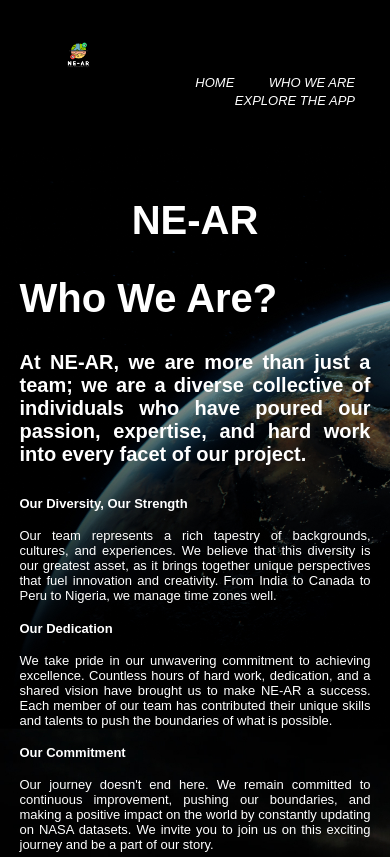
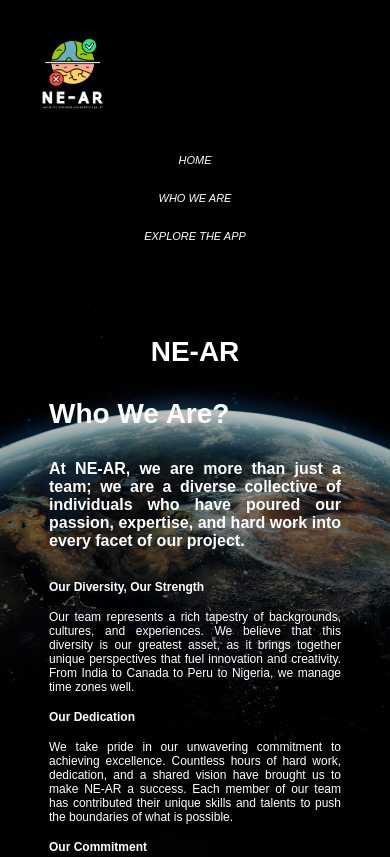
Before and after one commit to RRwelfarework/web1, a plain HTML site: page who-we-are.html in a window 390 px wide. Shown: the top 857 px of the page. Drawn offline with Linux system fonts and the light colour scheme.

Commit message:
Update who-we-are.css

```diff
--- a/who-we-are.css
+++ b/who-we-are.css
@@ -5,20 +5,46 @@ body {
     background-color: #f4f4f4;
 }
 
+/* Header Styles */
 header {
     background-color: #000000;
     padding: 20px;
+    display: flex;
+    justify-content: space-between;
+    align-items: center;
+    flex-wrap: wrap;
+}
+
+/* Logo Styling */
+.main-logo {
+    display: flex;
+    justify-content: left;
+    align-items: center;
+    height: auto;
+    width: 12%;
+}
+
+.main-logo img {
+    max-width: 100%;
+    height: auto;
+}
+
+/* Navigation Styles */
+header nav {
+    flex-grow: 1;
+    text-align: right;
 }
 
 header nav ul {
     list-style-type: none;
-    text-align: right;
-    font-style: italic;
-
+    margin: 0;
+    padding: 0;
+    display: flex;
+    justify-content: flex-end;
+    flex-wrap: wrap;
 }
 
 header nav ul li {
-    display: inline-block;
     margin: 0 15px;
 }
 
@@ -26,47 +52,133 @@ header nav ul li a {
     color: white;
     text-decoration: none;
     font-size: 13px;
+    font-style: italic;
 }
 
-.main-logo {
-    display: flex;
-    justify-content: left;
-    align-items: center;
-    height: 12%;
-    width: 12%;
+/* Responsive Design */
+@media screen and (max-width: 768px) {
+    header {
+        flex-direction: column;
+        align-items: center;
+    }
+
+    .main-logo {
+        width: 20%;
+        margin-bottom: 15px;
+    }
+
+    header nav ul {
+        justify-content: center;
+        flex-direction: column;
+        text-align: center;
+    }
+
+    header nav ul li {
+        margin: 10px 0;
+    }
+}
+
+@media screen and (max-width: 480px) {
+    header nav ul li a {
+        font-size: 11px;
+    }
+
+    .main-logo {
+        width: 30%;
+    }
 }
 
 
 
 /* Features Section */
 .features {
-    padding: 50px;
+    padding: 5%; /* Use a percentage for better responsiveness */
     text-align: center;
     background-color: white;
     background-image: url('./BACKGROUND.jpg');
     background-size: cover;
-    height: 100%;
-    padding: 5%;
+    background-position: top; /* Ensure the wallpaper displays from the top */
+    color: #ffffff; /* Set a default text color */
 }
 
+/* Title styles */
 .features h2 {
-    color: #ffffff;
     font-size: 40px;
     margin-bottom: 30px;
 }
 
+/* Subtitle styles */
 .features h3 {
-    color: #ffffff;
     font-size: 20px;
     margin-bottom: 30px;
 }
 
+/* Feature item styles */
 .feature-item {
-    color: #ffffff;
     margin-bottom: 20px;
     text-align: justify;
     font-size: small;
 }
+
+/* Responsive styles */
+@media (max-width: 768px) {
+    .features {
+        padding: 10%; /* Adjust padding for smaller screens */
+    }
+
+    .features h2 {
+        font-size: 32px; /* Smaller font size for h2 */
+    }
+
+    .features h3 {
+        font-size: 18px; /* Smaller font size for h3 */
+    }
+
+    .feature-item {
+        font-size: 14px; /* Increase font size for better readability on small screens */
+    }
+}
+
+@media (max-width: 480px) {
+    .features h2 {
+        font-size: 28px; /* Further reduce font size for very small screens */
+    }
+
+    .features h3 {
+        font-size: 16px; /* Further reduce font size for h3 */
+    }
+
+    .feature-item {
+        font-size: 12px; /* Smaller font size for feature items */
+    }
+}
+
+/* Optional: Flexbox layout for feature items */
+.feature-list {
+    display: flex;
+    flex-wrap: wrap;
+    justify-content: center; /* Center the feature items */
+}
+
+.feature-item {
+    flex: 1 1 calc(33.333% - 20px); /* Each item takes up a third of the row with spacing */
+    margin: 10px; /* Add margin for spacing */
+}
+
+/* Responsive adjustments for feature items */
+@media (max-width: 768px) {
+    .feature-item {
+        flex: 1 1 calc(50% - 20px); /* Two items per row for tablets */
+    }
+}
+
+@media (max-width: 480px) {
+    .feature-item {
+        flex: 1 1 100%; /* Full width for mobile */
+    }
+}
+
+
 
 
 /* Centered Logo Section */
```
